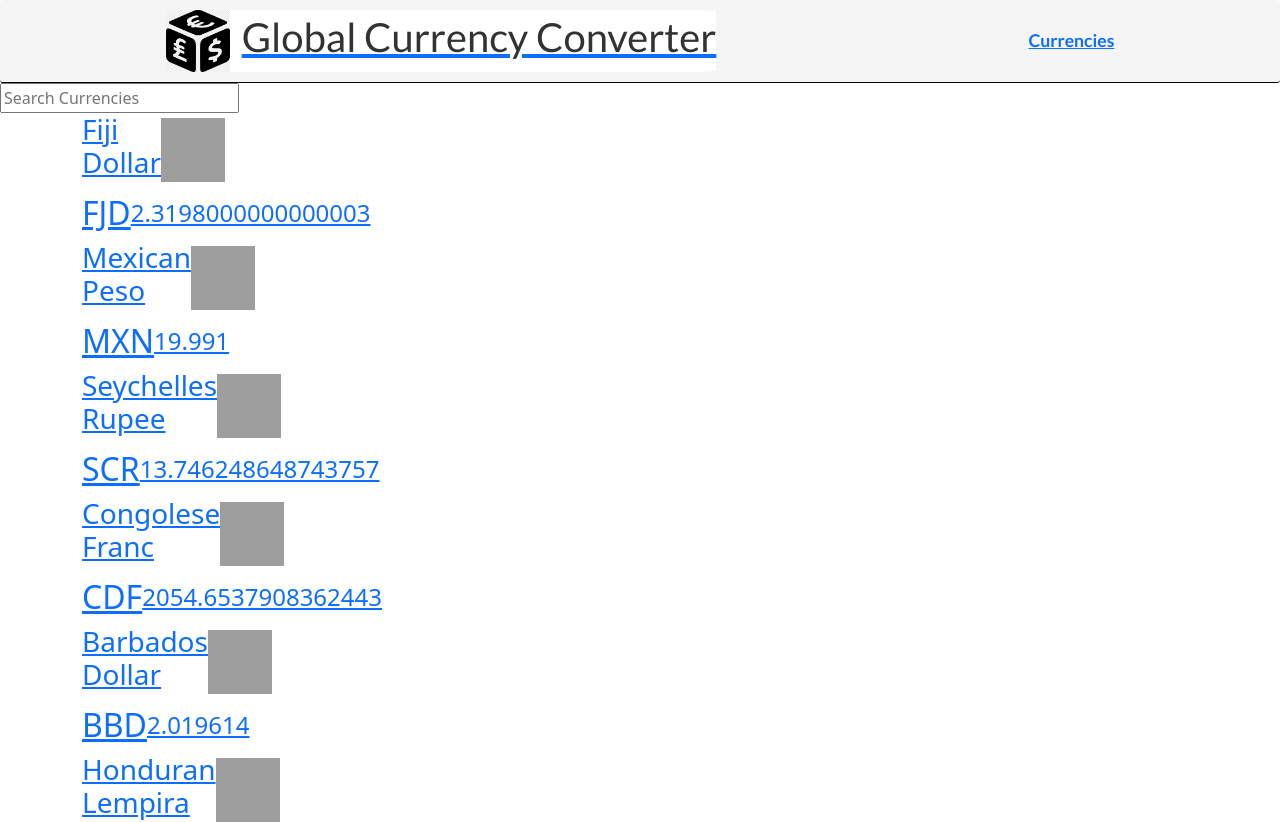
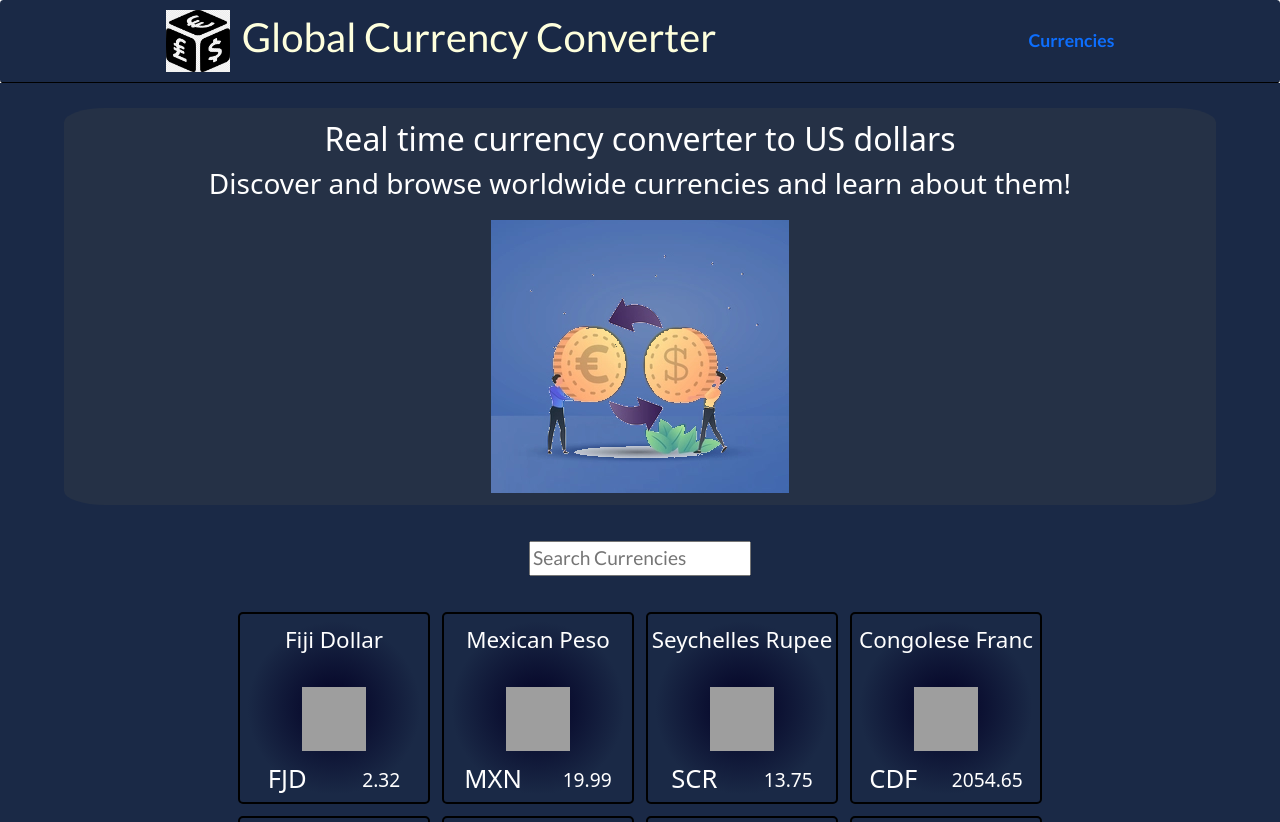
Before and after one commit to mullenlucas/currency-converter, a React (Create React App) app: page / in a window 1280 px wide. Shown: the top 822 px of the page. Built offline with nearby package versions, Linux system fonts and the light colour scheme; grey boxes are pictures that could not be loaded; a web font is replaced by a local one.

Commit message:
main home css

```diff
--- a/src/components/Footer.js
+++ b/src/components/Footer.js
@@ -1,12 +1,13 @@
-import { Link } from 'react-router-dom';
 import '../css/footer.css';
 
 function Footer() {
   return (
     <footer>
       <p>
-        Powered by
-        <Link to="https://www.amdoren.com">Amdoren</Link>
+        Lucas Mullen
+      </p>
+      <p>
+        All rights reserved
       </p>
     </footer>
   );
--- a/src/components/currencyItem.js
+++ b/src/components/currencyItem.js
@@ -10,7 +10,7 @@ const CurrencyItem = ({ currency }) => {
     <>
       <div className="currency-card" id={id}>
         <div className="currency-card-header">
-          <h3>{name}</h3>
+          <h4>{name}</h4>
           <img
             alt="currency-icon"
             className="currency-icon"
@@ -19,8 +19,8 @@ const CurrencyItem = ({ currency }) => {
           />
         </div>
         <div className="currency-card-footer">
-          <h2>{acronym}</h2>
-          <h4>{USDconversion}</h4>
+          <h3>{acronym}</h3>
+          <h5>{USDconversion}</h5>
         </div>
       </div>
     </>
--- a/src/css/currency.css
+++ b/src/css/currency.css
@@ -1,29 +1,94 @@
+.body-section,
 .currency-card,
 .currency-card-header,
-.currency-card-footer {
+.currency-card-footer,
+.home-card {
   display: flex;
+}
+
+.single-currency {
+  text-decoration: none;
+  color: white;
+}
+
+.body-section {
+  flex-direction: column;
+  align-items: center;
+  justify-content: center;
+  gap: 24px;
+  background-color: var(--color-exterior);
+  padding: 2% 0;
+}
+
+.home-card {
+  flex-direction: column;
+  align-items: center;
+  justify-content: center;
+  gap: 12px;
+  padding: 12px;
+  border-radius: 3.6%;
+  background: rgb(37,49,70);
+  color: white;
+  text-align: center;
+  width: 90%;
+}
+
+#search {
+  padding: 12px;
+  border-radius: 3.6%;
+  border: none;
+  outline: none;
+  font-size: 1.2rem;
+  font-family: var(--font-lato);
+  font-weight: 600;
+  color: rgb(37,49,70);
 }
 
 .currency-card {
   flex-direction: column;
   justify-content: space-between;
-  height: 128px;
-  width: 128px;
+  height: 192px;
+  width: 192px;
+  border: 2px solid black;
+  border-radius: 5px;
+  background: var(--gradient-rad);
 }
 
 .currency-card-header {
-  flex-direction: row;
-  justify-content: space-between;
+  flex-direction: column;
+  justify-content: space-around;
   align-items: center;
+  text-align: center;
+  height: 80%;
+}
+
+.currency-card-header h4 {
+  font-size: 1.4rem;
 }
 
 .currency-card-footer {
   flex-direction: row;
-  justify-content: space-between;
+  justify-content: space-around;
   align-items: center;
+  height: 20%;
+}
+
+.currency-card-footer h3 {
+  font-size: 1.6rem;
+}
+
+.currency-card-footer h5 {
+  font-size: 1.2rem;
 }
 
 .currency-icon {
   width: 64px;
   height: 64px;
 }
+
+.cards-container {
+  display: grid;
+  grid-template-columns: auto auto auto auto;
+  grid-column-gap: 12px;
+  grid-row-gap: 12px;
+}
--- a/src/css/footer.css
+++ b/src/css/footer.css
@@ -1,3 +1,7 @@
 footer {
   display: flex;
+  background: var(--color-cardone);
+  color: white;
+  justify-content: space-around;
+  align-items: center;
 }
--- a/src/css/nav.css
+++ b/src/css/nav.css
@@ -6,7 +6,7 @@ nav,
 }
 
 header {
-  background-color: #f5f5f5;
+  background-color: var(--color-exterior);
   padding: 0.6rem;
   border-bottom: 1px solid black;
   border-radius: 3.6px;
@@ -16,24 +16,22 @@ h1 {
   font-family: var(--font-lato);
   font-weight: 900;
   font-size: 2.4rem;
-  color: #333;
-}
+  color: rgb(254, 255, 221);
 
-a {
-  text-decoration: none;
 }
 
 .header-logo {
   display: flex;
   align-items: center;
   justify-content: space-around;
-  background-color: #fff;
   border-radius: 3.6%;
   gap: 12px;
+  text-decoration: none;
 }
 
 .logo-img {
   max-width: 64px;
+  background-color: var(--color-maincard);
 }
 
 .ul-links {
@@ -47,3 +45,7 @@ a {
   font-size: 1.1rem;
   font-weight: 600;
 }
+
+.ul-links * {
+  text-decoration: none;
+}
--- a/src/displays/currencyPage.js
+++ b/src/displays/currencyPage.js
@@ -3,6 +3,7 @@ import { useDispatch, useSelector } from 'react-redux';
 import { Link } from 'react-router-dom';
 import { getCurrencies } from '../redux/currencySlice';
 import CurrencyItem from '../components/currencyItem';
+import illus from '../media/currexchvct.png';
 
 const CurrenciesPage = () => {
   const currencies = useSelector((state) => state.currencies);
@@ -21,6 +22,16 @@ const CurrenciesPage = () => {
 
   return (
     <>
+      <section className="body-section">
+        <div className="home-card">
+          <div className="hc-txt">
+            <h2>Real time currency converter to US dollars</h2>
+            <h3>Discover and browse worldwide currencies and learn about them!</h3>
+          </div>
+          <div className="hc-img">
+            <img src={illus} alt="illustration-exchange" className="illus-img" />
+          </div>
+        </div>
         <div id="search">
           <input
             type="search"
@@ -32,7 +43,7 @@ const CurrenciesPage = () => {
           />
           {/* <i><img src={searchIcon} alt="" /></i> */}
         </div>
-      <div className="container">
+        <div className="cards-container">
           {filtered.map((curr) => (
             <Link
               to="details"
@@ -45,6 +56,7 @@ const CurrenciesPage = () => {
 
           ))}
         </div>
+      </section>
     </>
   );
 };
--- a/src/redux/currencySlice.js
+++ b/src/redux/currencySlice.js
@@ -40,7 +40,7 @@ export const getCurrencies = () => async (dispatch) => {
     availableTill: e.available_in_historical_data_till,
     countryCode: e.countryCode,
     countryName: e.countryName,
-    USDconversion: conversionObj.rates[e.currencyCode],
+    USDconversion: parseFloat(conversionObj.rates[e.currencyCode]).toFixed(2),
   }));
 
   dispatch(fetchCurrencies(obj));
```
Also changed, not shown: src/media/currexchvct.png (added). Lines whose indentation alone changed are shown as unchanged.
